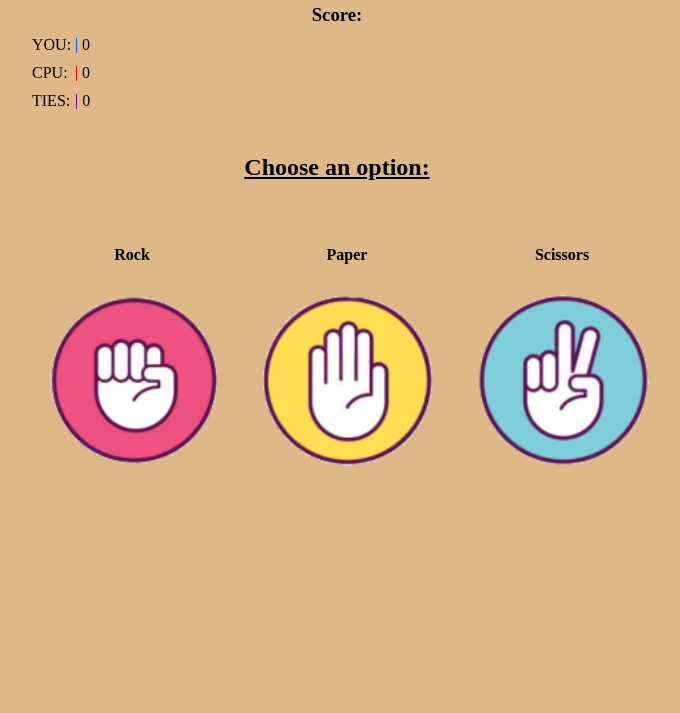
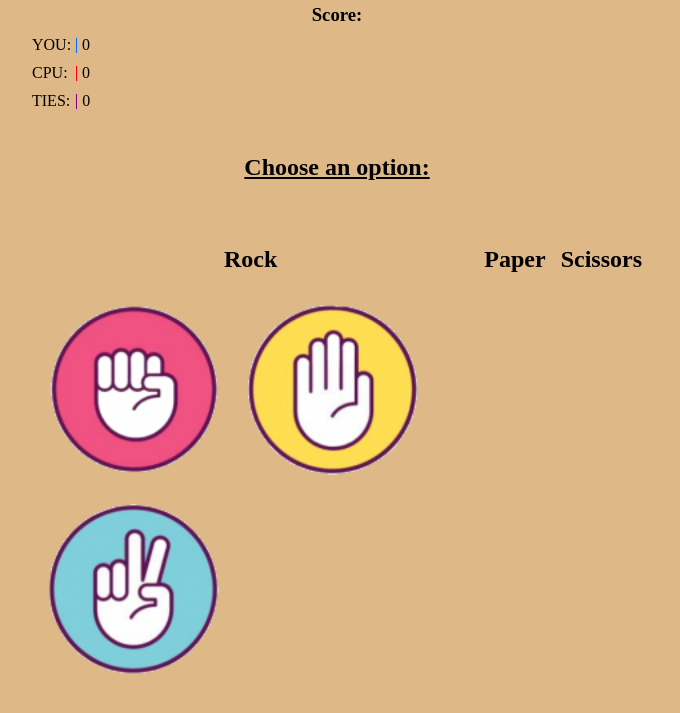
Before and after one commit to Isaiah-Lam/Rock-Paper-Scissors, a plain HTML site: page index.html in a window 1280 px wide. Shown: the part 83-796 px from the top of the page, without its empty margins (303-983 px from the left). Drawn offline with Linux system fonts and the light colour scheme.

```diff
--- a/index.html
+++ b/index.html
@@ -33,9 +33,9 @@
             <h2 style="margin: 0px auto 50px auto; width: fit-content;"><u>Choose an option:</u></h2>
             <table id="buttons">
                 <tr>
-                    <th>Rock</th>
-                    <th>Paper</th>
-                    <th>Scissors</th>
+                    <th><h2>Rock</h2></th>
+                    <th><h2>Paper</h2></th>
+                    <th><h2>Scissors</h2></th>
                 </tr>
                 <tr>
                     <td><img src="imgs/rock.png" alt="Rock" id="rock" class="img-btn" onclick="game('rock')"></td>
--- a/style.css
+++ b/style.css
@@ -60,3 +60,6 @@ body {
     border-collapse: separate;
     border-spacing: 15px;
 }
+td {
+    float: left;
+}
```
